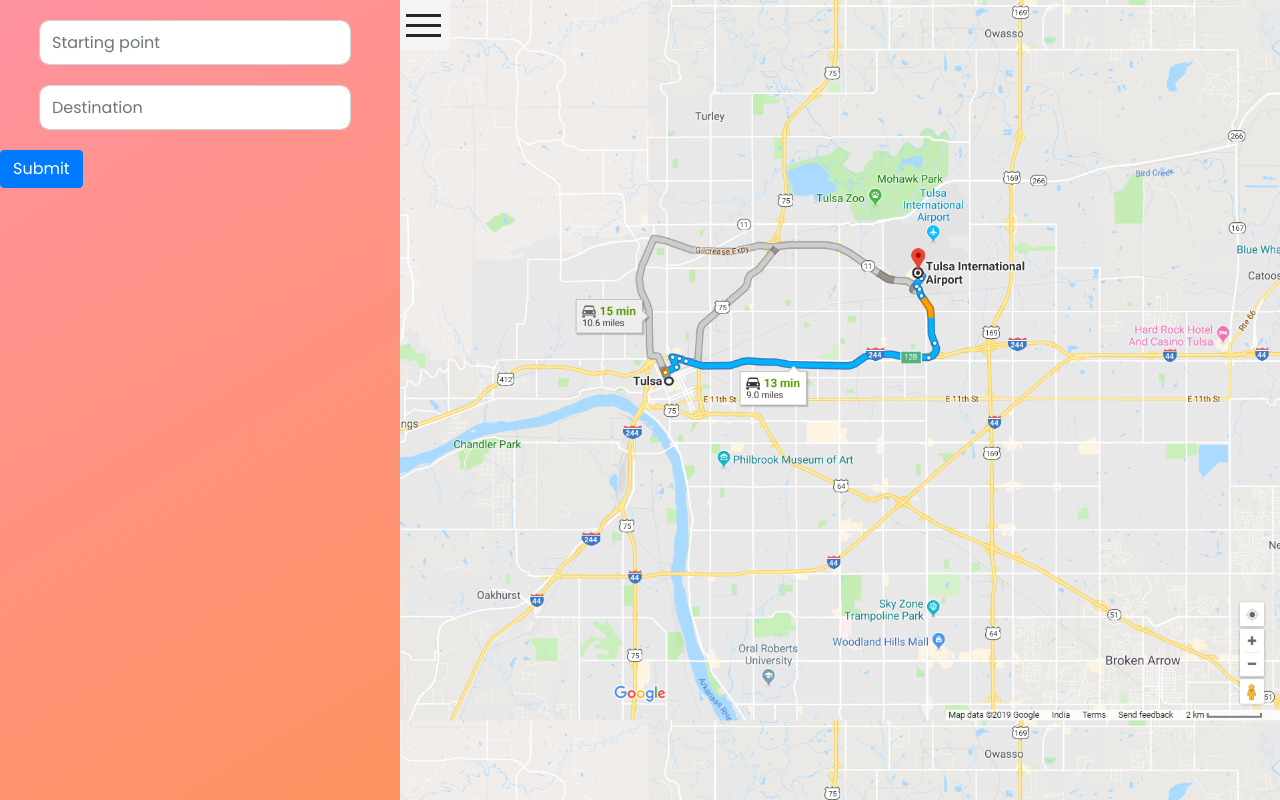
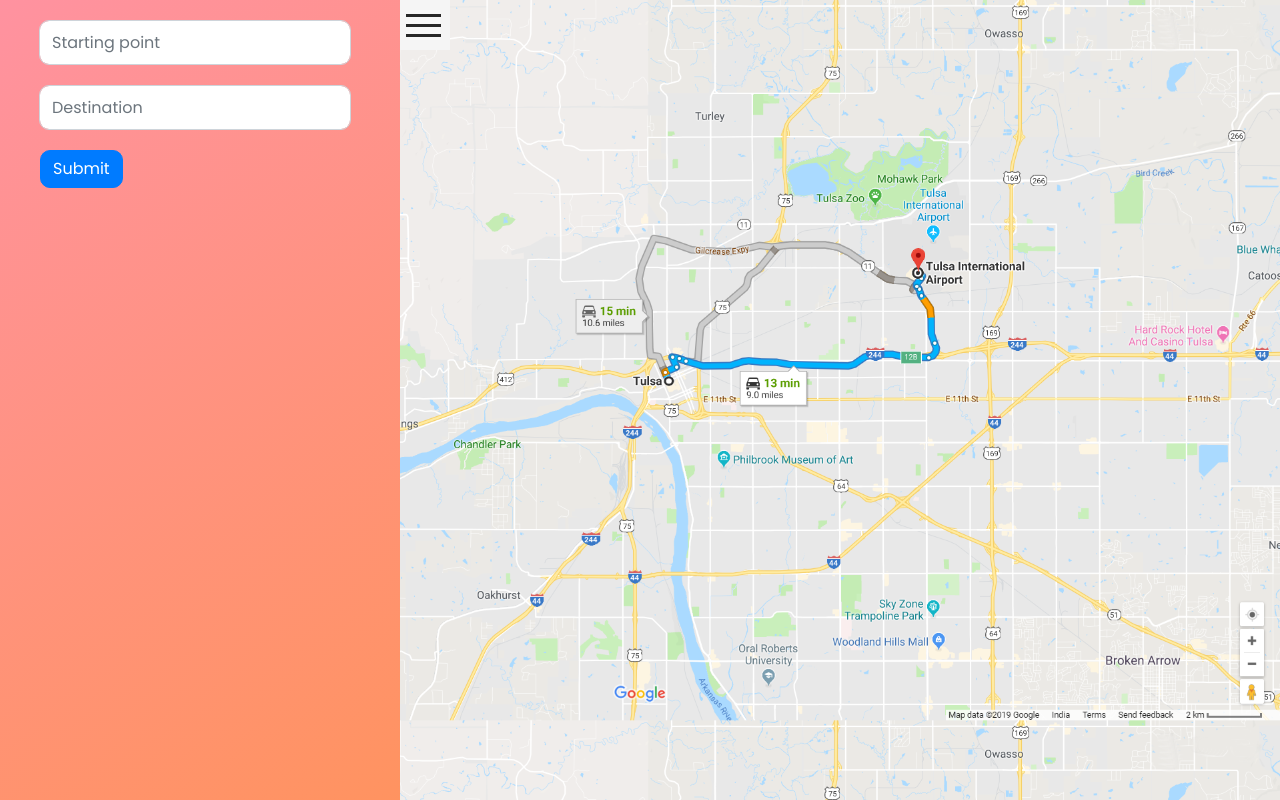
Before and after one commit to mtdagar/TravelBuddy, a PHP site: page /main.php in a window 1280 px wide. Run offline with PHP 8.4, Linux system fonts and the light colour scheme; some libraries are stand-ins or nearby versions.

Commit message:
Fixed main page UI

```diff
--- a/assets/css/main-page.css
+++ b/assets/css/main-page.css
@@ -85,3 +85,8 @@
   margin: 20px auto 20px auto;
   border-radius: 10px;
 }
+
+.sidebar-form button{
+  margin-left: 40px;
+  border-radius: 10px;
+}
--- a/main.php
+++ b/main.php
@@ -23,8 +23,9 @@
   		<form class="sidebar-form">
 		    <input type="email" class="form-control" id="startLocation" placeholder="Starting point">
 		    <input type="email" class="form-control" id="endLocation" placeholder="Destination">
-		  <button type="submit" class="btn btn-primary">Submit</button>
+		  	<button type="button" class="btn btn-primary" id="setLocationBtn">Submit</button>
 		</form>
+
 		  <button class="sidebarBtn">
 		    <span></span>
 		  </button>
```
